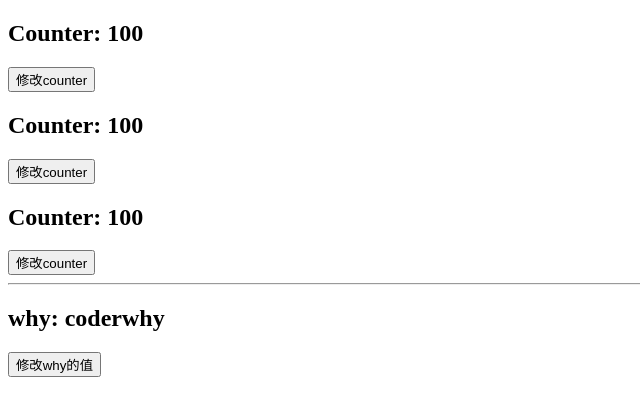
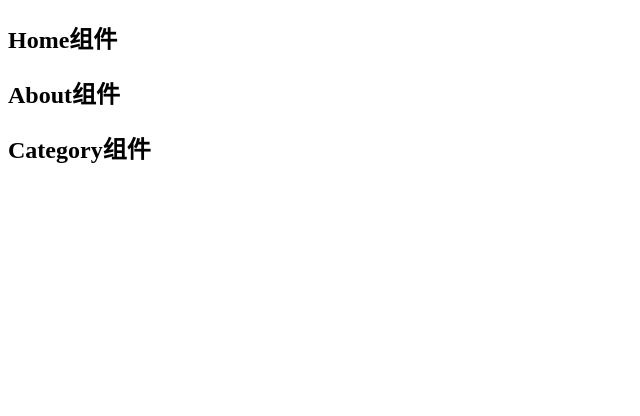
Before and after one commit to yzjgogo/vue3study, a Vue app in the folder VueCliWebpackDemo/cliwebpackdemo/: page / in a window 1280 px wide. Shown: the top 416 px of the page, without its empty margins (0-640 px from the left). Built offline with nearby package versions, Linux system fonts and the light colour scheme.

Commit message:
mixin相关代码

```diff
--- /dev/null
+++ b/VueCliWebpackDemo/cliwebpackdemo/src/16_组件的混入Mixin(了解)/App.vue
@@ -0,0 +1,32 @@
+<template>
+  <div>
+    <home></home>
+    <about></about>
+    <category></category>
+  </div>
+</template>
+<!--
+  回忆看：
+ minxin使用步骤1
+ minxin使用使用步骤2
+
+ 全局混入mixin:
+ 参考：VueCliWebpackDemo\cliwebpackdemo\src\main.js里的 全局混入mixin的用法
+
+-->
+<script>
+  import Home from './views/Home.vue'
+  import About from './views/About.vue'
+  import Category from './views/Category.vue'
+
+  export default {
+    components: {
+      Home,
+      About,
+      Category
+    }
+  }
+</script>
+
+<style scoped>
+</style>
--- /dev/null
+++ b/VueCliWebpackDemo/cliwebpackdemo/src/16_组件的混入Mixin(了解)/mixins/message-mixin.js
@@ -0,0 +1,11 @@
+// minxin使用步骤1：定义需要mixin的对象，其实就是组件的export的那个对象；
+export default {
+  data() {
+    return {
+      message: "Hello World"
+    }
+  },
+  created() {
+    console.log("message:", this.message)
+  }
+}
--- /dev/null
+++ b/VueCliWebpackDemo/cliwebpackdemo/src/16_组件的混入Mixin(了解)/views/About.vue
@@ -0,0 +1,15 @@
+<template>
+  <h2>About组件</h2>
+</template>
+
+<script>
+// minxin使用步骤2：哪个组件想用，就导入这个mixin对象
+  import messageMixin from '../mixins/message-mixin'
+
+  export default {
+    mixins: [messageMixin]
+  }
+</script>
+
+<style scoped>
+</style>
--- /dev/null
+++ b/VueCliWebpackDemo/cliwebpackdemo/src/16_组件的混入Mixin(了解)/views/Category.vue
@@ -0,0 +1,15 @@
+<template>
+  <h2>Category组件</h2>
+</template>
+
+<script>
+// minxin使用步骤2：哪个组件想用，就导入这个mixin对象
+  import messageMixin from '../mixins/message-mixin'
+
+  export default {
+    mixins: [messageMixin]
+  }
+</script>
+
+<style scoped>
+</style>
--- /dev/null
+++ b/VueCliWebpackDemo/cliwebpackdemo/src/16_组件的混入Mixin(了解)/views/Home.vue
@@ -0,0 +1,30 @@
+<template>
+  <h2>Home组件</h2>
+</template>
+
+<script>
+// minxin使用步骤2：哪个组件想用，就导入这个mixin对象
+  import messageMixin from '../mixins/message-mixin'
+
+  export default {
+    // options api
+    components: {
+
+    },
+    mixins: [messageMixin],
+    data() {
+      return {
+        homeNames: [ "abc", "cba" ]
+      }
+    },
+    methods: {
+
+    },
+    created() {
+      console.log("home created")
+    }
+  }
+</script>
+
+<style scoped>
+</style>
```
Also changed, not shown: VueCliWebpackDemo/cliwebpackdemo/src/main.js (+13 -1 lines).
